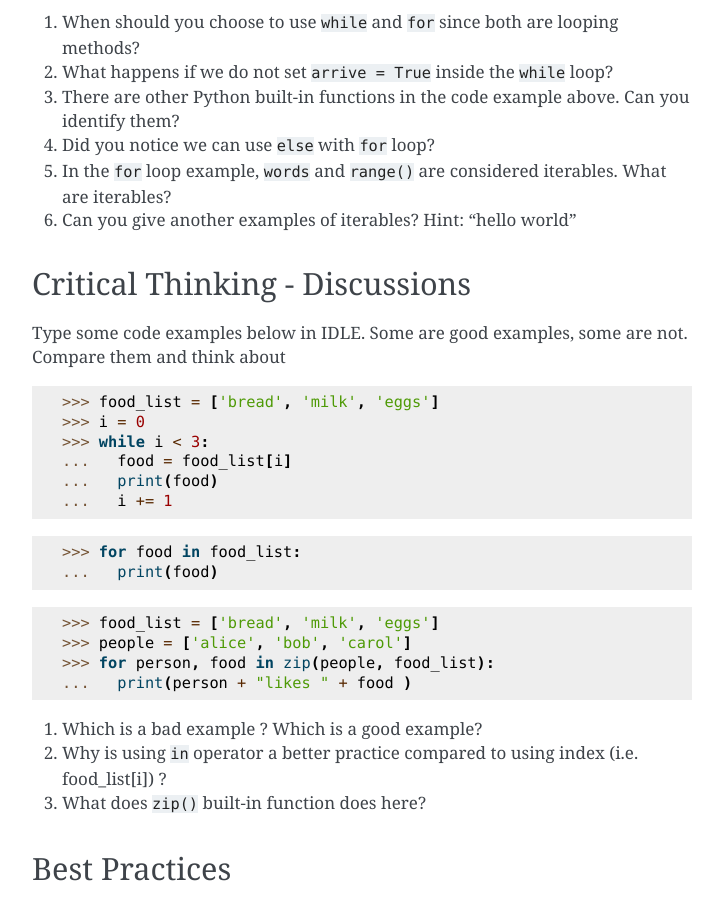
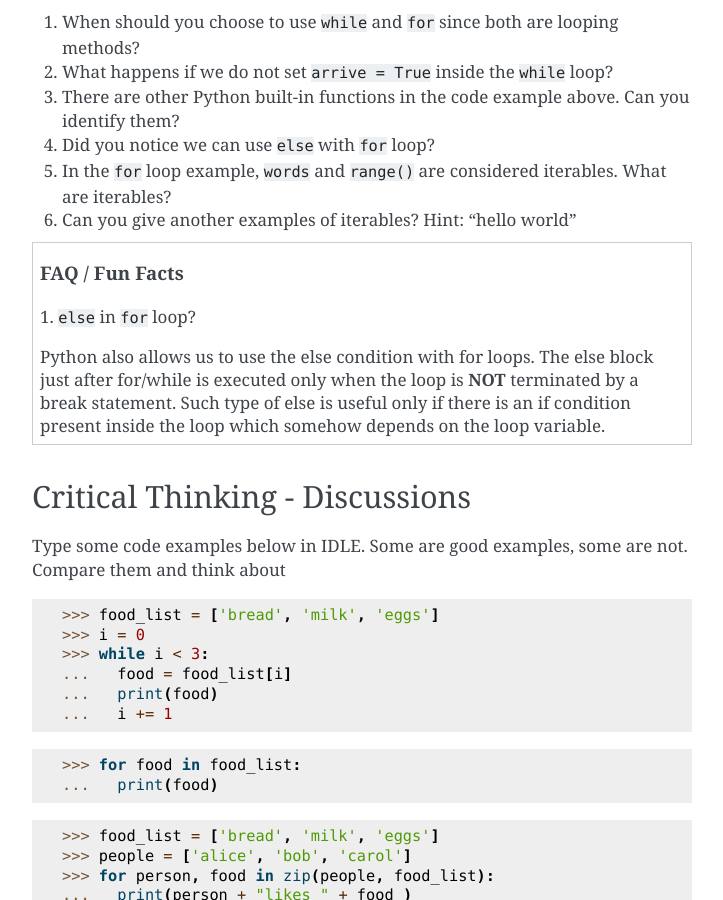
Before and after one commit to StudiMY/102-beginning-python, a Sphinx documentation site: the page built from source/looping/index.rst, in a window 1280 px wide and 900 px high, scrolled down 1366 px. Shown: the whole window, without its empty margins (388-1111 px from the left). Built offline with Sphinx 7.4.7, drawn with Linux system fonts in a browser that asks for light colours.

Commit message:
add credits page and looping content

```diff
--- /dev/null
+++ b/source/credits/index.rst
@@ -0,0 +1,6 @@
+Credits
+-------
+1. RMOTR - https://www.rmotr.com/
+2. David Baumgold - https://davidbaumgold.com
+3. Python Software Foundation - https://docs.python.org/3/index.html
+4. Geeks for geeks - https://www.geeksforgeeks.org
--- a/source/index.rst
+++ b/source/index.rst
@@ -10,6 +10,7 @@
    :maxdepth: 2
    :caption: Contents:
 
+   credits/index
    data_structure/index
    looping/index
 
--- a/source/looping/index.rst
+++ b/source/looping/index.rst
@@ -57,6 +57,13 @@ Problem Solving
 5. In the ``for`` loop example, ``words`` and ``range()`` are considered iterables. What are iterables?
 6. Can you give another examples of iterables? Hint: "hello world"
 
+.. topic:: FAQ / Fun Facts
+
+    | 1. ``else`` in ``for`` loop?
+
+    | Python also allows us to use the else condition with for loops. The else block just after for/while is executed only when the loop is **NOT** terminated by a break statement. Such type of else is useful only if there is an if condition present inside the loop which somehow depends on the loop variable.
+
+
 Critical Thinking - Discussions
 --------------------------------
 Type some code examples below in IDLE. Some are good examples, some are not. Compare them and think about
```
Also changed, not shown: source/introduction/index.rst (deleted, +0 -10 lines), source/introduction/images/in_a_nutshell.png (deleted).
